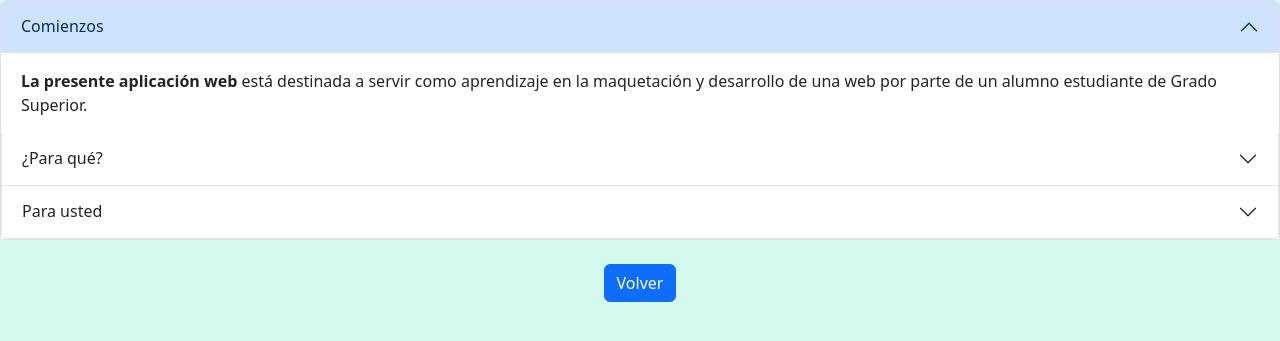
After one commit to odellaf13/TiendaVinos, a PHP site: page /vistauser/quienessomos.php in a window 1280 px wide. The commit adds this page. Shown: the top 341 px of the page. Run offline with PHP 8.4, Linux system fonts and the light colour scheme.

Commit message:
commit menuvistauser

```diff
--- /dev/null
+++ b/vistauser/estiloquienesomos.css
@@ -0,0 +1,4 @@
+#body{
+
+    background-color: rgb(214, 249, 237);
+}
--- /dev/null
+++ b/vistauser/quienessomos.php
@@ -0,0 +1,59 @@
+<!DOCTYPE html>
+<html>
+<head>
+	<meta charset="utf-8">
+	<meta name="viewport" content="width=device-width, initial-scale=1">
+	<title>¿Quienes somos?</title>
+    <link rel="stylesheet" type="text/css" href="estiloquienesomos.css">
+	<link href="https://cdn.jsdelivr.net/npm/bootstrap@5.3.2/dist/css/bootstrap.min.css" rel="stylesheet" integrity="sha384-T3c6CoIi6uLrA9TneNEoa7RxnatzjcDSCmG1MXxSR1GAsXEV/Dwwykc2MPK8M2HN" crossorigin="anonymous">
+    <link rel="stylesheet" href="https://cdn.jsdelivr.net/npm/bootstrap-icons@1.11.3/font/bootstrap-icons.min.css">
+	<script src="https://cdn.jsdelivr.net/npm/bootstrap@5.3.2/dist/js/bootstrap.bundle.min.js" integrity="sha384-C6RzsynM9kWDrMNeT87bh95OGNyZPhcTNXj1NW7RuBCsyN/o0jlpcV8Qyq46cDfL" crossorigin="anonymous"></script>
+</head>
+
+<body id="body">
+
+<div class="accordion" id="accordionExample">
+  <div class="accordion-item">
+    <h2 class="accordion-header">
+      <button class="accordion-button" type="button" data-bs-toggle="collapse" data-bs-target="#collapseOne" aria-expanded="true" aria-controls="collapseOne">
+        Comienzos
+      </button>
+    </h2>
+    <div id="collapseOne" class="accordion-collapse collapse show" data-bs-parent="#accordionExample">
+      <div class="accordion-body">
+        <strong>La presente aplicación web</strong> está destinada a servir como aprendizaje en la maquetación y desarrollo de una web por parte de un alumno estudiante de Grado Superior.
+    </div>
+  </div>
+  <div class="accordion-item">
+    <h2 class="accordion-header">
+      <button class="accordion-button collapsed" type="button" data-bs-toggle="collapse" data-bs-target="#collapseTwo" aria-expanded="false" aria-controls="collapseTwo">
+        ¿Para qué?
+      </button>
+    </h2>
+    <div id="collapseTwo" class="accordion-collapse collapse" data-bs-parent="#accordionExample">
+      <div class="accordion-body">
+        <strong>La finalidad</strong> es meramente académica, más allá del uso de imágenes, nombres de empresas y logos oficiales.
+        La visión de la web se enmarca en poder actuar como servicio de compras de productos derivados de la uva, así como el uso y disfrute de los mismos.
+      </div>
+    </div>
+  </div>
+  <div class="accordion-item">
+    <h2 class="accordion-header">
+      <button class="accordion-button collapsed" type="button" data-bs-toggle="collapse" data-bs-target="#collapseThree" aria-expanded="false" aria-controls="collapseThree">
+        Para usted
+      </button>
+    </h2>
+    <div id="collapseThree" class="accordion-collapse collapse" data-bs-parent="#accordionExample">
+      <div class="accordion-body">
+        <strong>Solo deseamos su disfrute y satisfacción</strong>a la hora de poder elegir un producto, consultar su D.O., ficha técnica y añada,
+        y recibirlo en la puerta de su hogar.
+      </div>
+    </div>
+  </div>
+</div></br>
+
+<div class="text-center">
+<a href="/TiendaVinos/menuvistauser.php" class="btn btn-primary">Volver</a>
+
+</body>
+</html>
```
Also changed, not shown: menuvistauser.php (added, +60 -0 lines), 9d9d02d012924b04b7f1b2a98dc18f83.png (added), vistauser/estilovistauser.css (line endings or trailing spaces).
